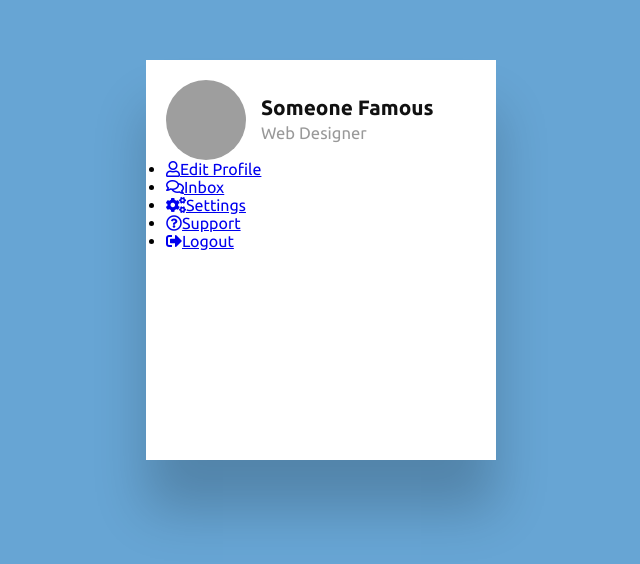
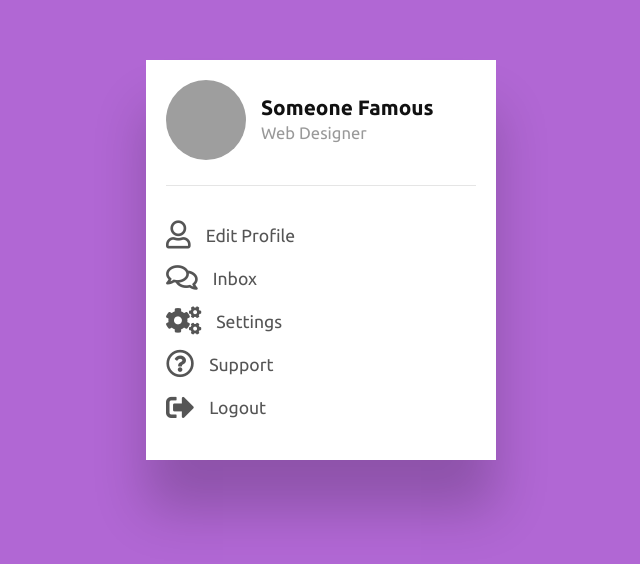
Before and after one commit to CJR85/dropdown-card-menu, a plain HTML site: page index.html in a window 1280 px wide. Shown: the part 140-704 px from the top of the page, without its empty margins (319-959 px from the left). Drawn offline with Linux system fonts and the light colour scheme; grey boxes are pictures that could not be loaded.

Commit message:
Style navigation class, li, a and i tags

```diff
--- a/style.css
+++ b/style.css
@@ -12,7 +12,7 @@ body {
   justify-content: center;
   align-items: center;
   min-height: 100vh;
-  background: #67a5d4;
+  background: #b167d4;
 }
 
 .card {
@@ -57,3 +57,33 @@ body {
   font-weight: 400;
   color: #999;
 }
+
+.navigation {
+  position: relative;
+  top: 25px;
+  border-top: 1px solid rgba(0, 0, 0, 0.1);
+  padding: 20px 0;
+}
+
+.navigation li {
+  list-style: none;
+  margin: 15px 0;
+}
+
+.navigation li a {
+  text-decoration: none;
+  display: flex;
+  align-items: center;
+  color: #555;
+  font-size: 1.1em;
+  transition: 0.25s;
+}
+
+.navigation li a:hover {
+  color: #de36ff;
+}
+
+.navigation li a i {
+  font-size: 1.6em;
+  margin-right: 15px;
+}
```
